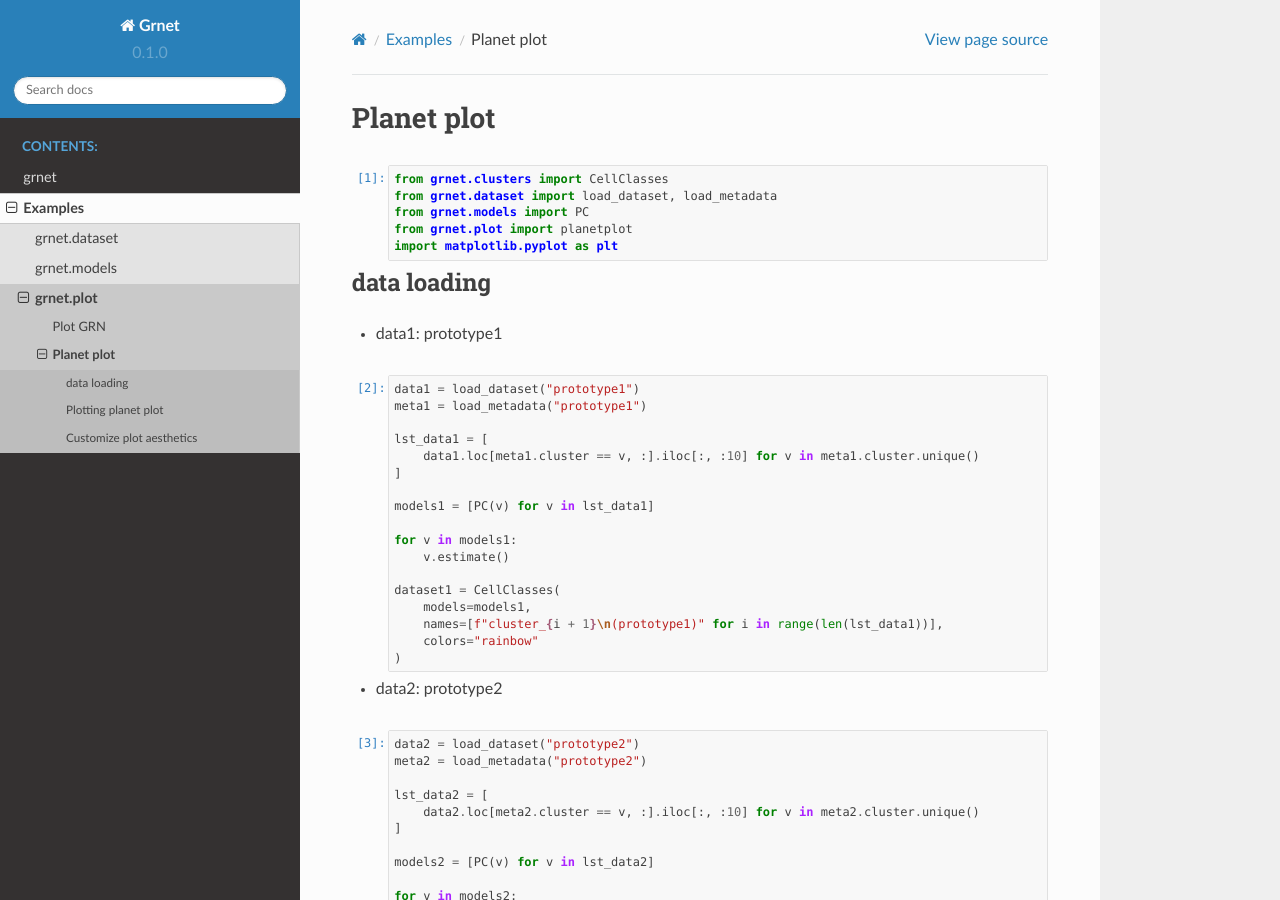
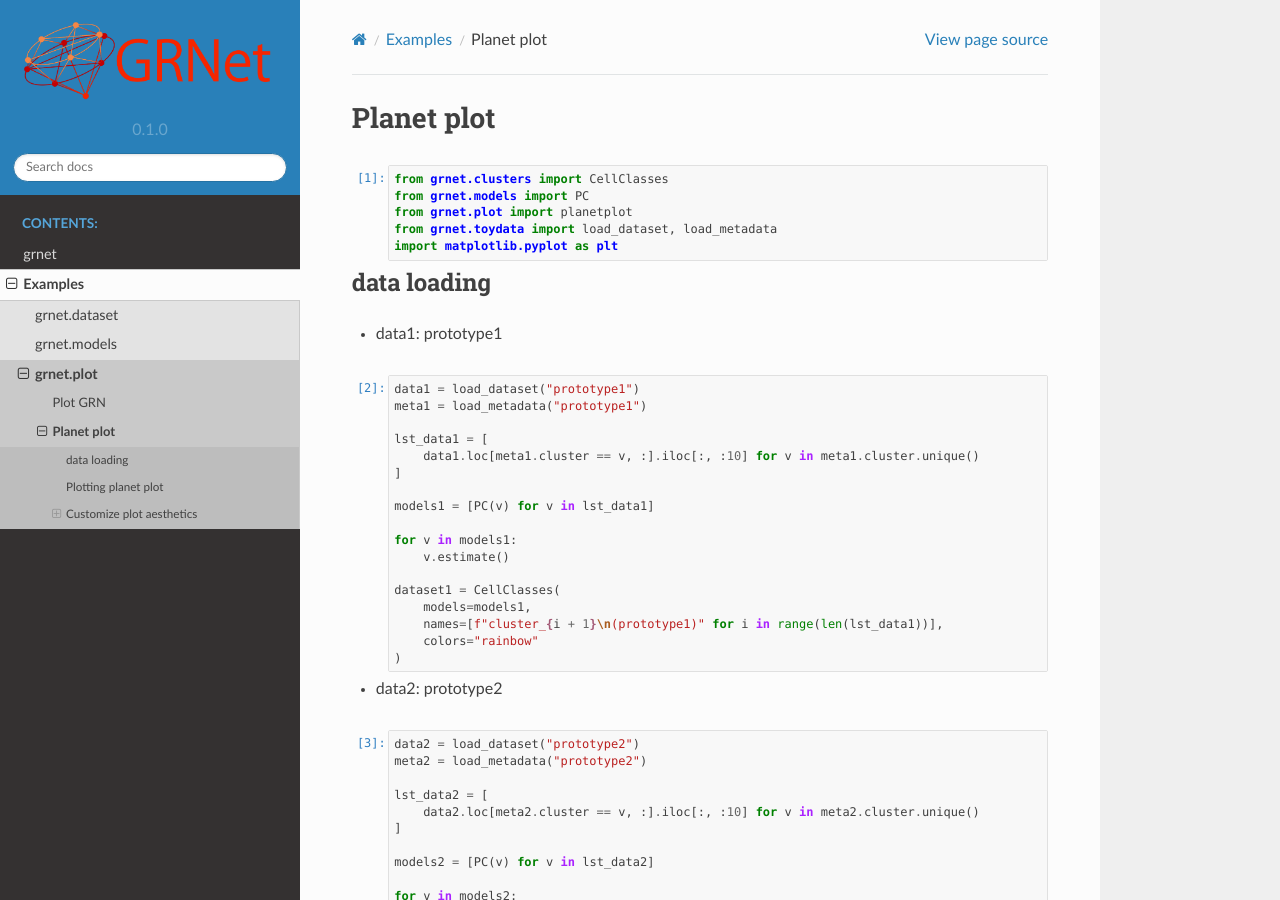
Before and after one commit to yo-aka-gene/grnet, a Sphinx documentation site: the page built from docs/notebooks/planetplot.ipynb, in a window 1280 px wide and 900 px high. Built offline with Sphinx 7.4.7 and the Read the Docs theme 2.0.0, drawn with Linux system fonts in a browser that asks for light colours; pages that are not in the unit, such as notebooks, are missing from menus.

Commit message:
:construction::recycle::books: update docs ver 24-02-22-21:02

```diff
--- a/docs/conf.py
+++ b/docs/conf.py
@@ -22,7 +22,7 @@
 # -- General configuration ---------------------------------------------------
 # https://www.sphinx-doc.org/en/master/usage/configuration.html#general-configuration
 
-extensions = ['sphinx.ext.autodoc', 'nbsphinx', 'sphinx_gallery.load_style']
+extensions = ['sphinx.ext.autodoc', 'nbsphinx', 'sphinx_gallery.load_style', 'myst_parser']
 
 templates_path = ['_templates']
 exclude_patterns = ['_build', 'Thumbs.db', '.DS_Store']
@@ -34,6 +34,8 @@
 html_theme = 'sphinx_rtd_theme'
 html_static_path = ['_static']
 htmlhelp_basename = 'grnet_doc'
+html_logo = "_static/title.PNG"
+html_theme_options = {"navigation_depth": 5, "logo_only": True, "sidebarbgcolor": "#003F67"}
 master_doc = 'index'
 latex_documents = [
     (master_doc, 'grnet.tex',
@@ -71,3 +73,8 @@
         )
     ) else "_static/logo.PNG" for v in glob.glob("notebooks/*")
 }
+
+source_suffix = {
+    '.rst': 'restructuredtext',
+    '.md': 'markdown',
+}
--- a/docs/grnet.rst
+++ b/docs/grnet.rst
@@ -9,11 +9,11 @@
 
    grnet.abstract
    grnet.clusters
-   grnet.dataset
    grnet.dev
    grnet.evaluations
    grnet.models
    grnet.plot
+   grnet.toydata
 
 Module contents
 ---------------
--- a/docs/readme.rst
+++ b/docs/readme.rst
@@ -1 +1 @@
-.. include:: ../README.rst
+.. include:: ../README.md
```
Also changed, not shown: docs/grnet.toydata.rst (added, +10 -0 lines), docs/notebooks/grnplot.ipynb, docs/notebooks/pc.ipynb, docs/notebooks/planetplot.ipynb.
